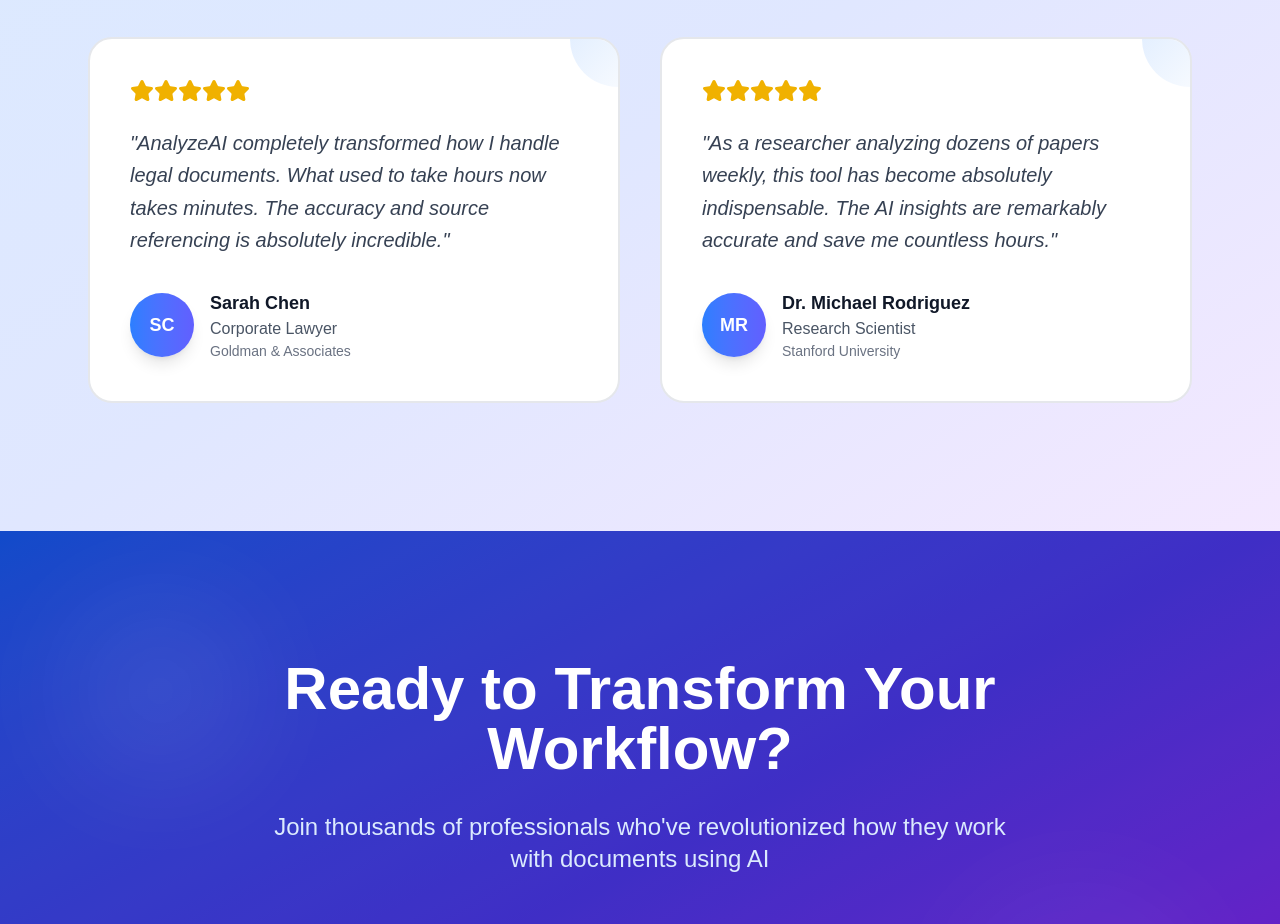
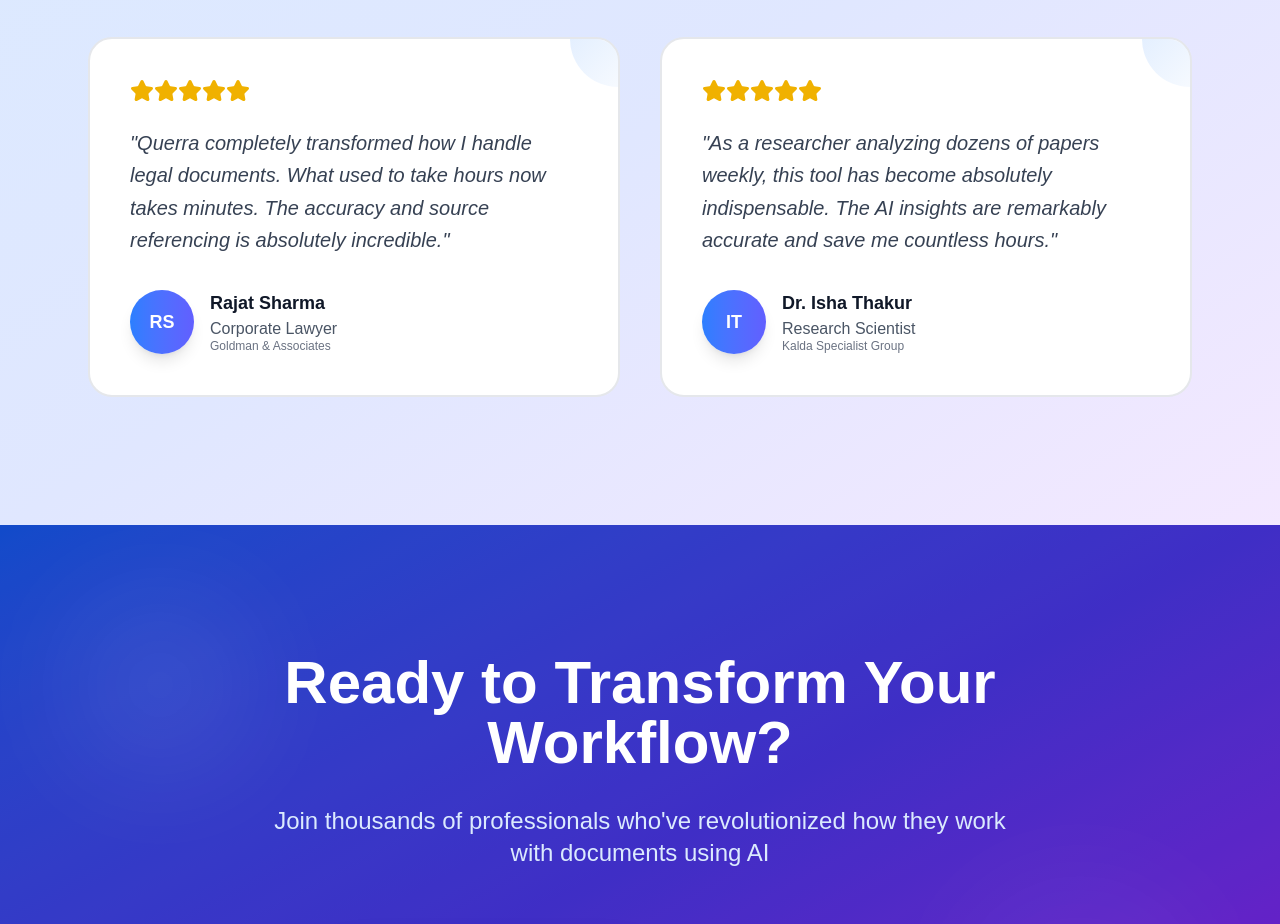
Before and after one commit to DEVMANISHOFFL/querra, a Next.js app: page / in a window 1280 px wide. Shown: the part 4520-5444 px from the top of the page. Built offline with nearby package versions, Linux system fonts and the light colour scheme.

Commit message:
hero section refined

```diff
--- a/src/app/components/Hero.jsx
+++ b/src/app/components/Hero.jsx
@@ -26,7 +26,7 @@ const HomePage = () => {
             {/* HERO SECTION */}
             <section className="relative overflow-hidden bg-gradient-to-br from-blue-100 via-white to-indigo-100">
                 {/* Decorative Elements */}
-                <div className="absolute top-20 left-10 w-20 h-20 bg-blue-200 rounded-full opacity-60 animate-pulse"></div>
+                <div className="absolute top-20  left-10 w-20 h-20 bg-blue-200 rounded-full opacity-60 animate-pulse"></div>
                 <div className="absolute top-40 right-20 w-16 h-16 bg-indigo-200 rounded-full opacity-40 animate-bounce"></div>
                 <div className="absolute bottom-20 left-1/4 w-12 h-12 bg-purple-200 rounded-full opacity-50"></div>
                 <div className="absolute top-1/3 right-1/3 w-8 h-8 bg-blue-300 rounded-full opacity-30 animate-pulse"></div>
@@ -127,9 +127,9 @@ const HomePage = () => {
                                 alt="user5"
                             />
                         </div>
-                         <p className="text-gray-700 font-medium text-sm sm:text-base">
-                        Loved by millions of happy users!
-                    </p>
+                        <p className="text-gray-700 font-medium text-sm sm:text-base">
+                            Loved by millions of happy users!
+                        </p>
                     </div>
                 </div>
             </section>
@@ -350,21 +350,21 @@ const HomePage = () => {
                         {[
                             {
                                 quote:
-                                    "AnalyzeAI completely transformed how I handle legal documents. What used to take hours now takes minutes. The accuracy and source referencing is absolutely incredible.",
-                                author: "Sarah Chen",
+                                    "Querra completely transformed how I handle legal documents. What used to take hours now takes minutes. The accuracy and source referencing is absolutely incredible.",
+                                author: "Rajat Sharma",
                                 role: "Corporate Lawyer",
                                 company: "Goldman & Associates",
                                 rating: 5,
-                                avatar: "SC",
+                                avatar: "RS",
                             },
                             {
                                 quote:
                                     "As a researcher analyzing dozens of papers weekly, this tool has become absolutely indispensable. The AI insights are remarkably accurate and save me countless hours.",
-                                author: "Dr. Michael Rodriguez",
+                                author: "Dr. Isha Thakur",
                                 role: "Research Scientist",
-                                company: "Stanford University",
+                                company: "Kalda Specialist Group",
                                 rating: 5,
-                                avatar: "MR",
+                                avatar: "IT",
                             },
                         ].map((testimonial, i) => (
                             <div
@@ -387,7 +387,7 @@ const HomePage = () => {
                                     <div>
                                         <div className="text-gray-900 font-bold text-lg">{testimonial.author}</div>
                                         <div className="text-gray-600 font-medium">{testimonial.role}</div>
-                                        <div className="text-gray-500 text-sm">{testimonial.company}</div>
+                                        <div className="text-gray-500 text-[12px] mt-[-4px]">{testimonial.company}</div>
                                     </div>
                                 </div>
                             </div>
```
